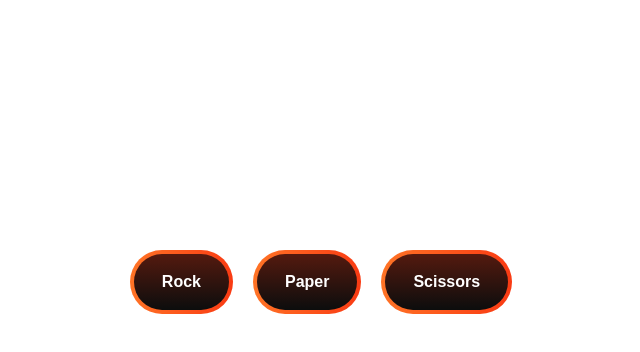
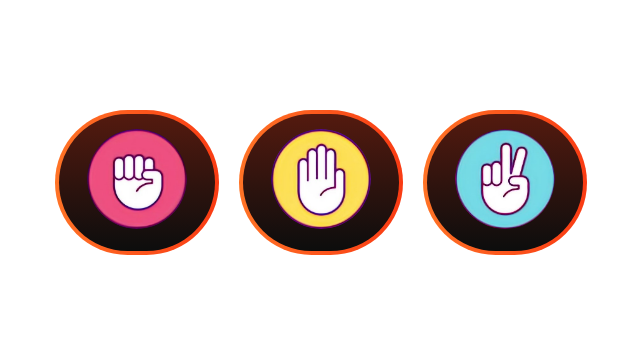
Before and after one commit to Amro-Khairi/brainnest-roshambo, a plain HTML site: page index.html in a window 1280 px wide. Both pictures are taken after a click on the button "Play". Shown: the whole page, without its empty margins (319-959 px from the left). Drawn offline with Linux system fonts and the light colour scheme.

Commit message:
adding photos

```diff
--- a/index.html
+++ b/index.html
@@ -21,9 +21,15 @@
       <button id="play" class="imported">Play</button>
     </div>
     <div class="container plays invis">
-      <button id="rock" class="imported">Rock</button>
-      <button id="paper" class="imported">Paper</button>
-      <button id="scissors" class="imported">Scissors</button>
+      <button id="rock" class="imported">
+        <img src="./assests/rock.png" alt="rock" />
+      </button>
+      <button id="paper" class="imported">
+        <img src="./assests/paper.png" alt="paper" />
+      </button>
+      <button id="scissors" class="imported">
+        <img src="./assests/scissors.png" alt="scissors" />
+      </button>
     </div>
 
     <script src="./scripts.js"></script>
--- a/scripts.js
+++ b/scripts.js
@@ -80,10 +80,12 @@ const handlePlaySection = (e) => {
     : null;
 
   if (computerScore === 5 || playerScore === 5) {
-    summary.classList.remove("invis");
-    resultSection.classList.add("invis");
     playSection.classList.add("invis");
     gameTypeSection.classList.add("invis");
+    setTimeout(() => {
+      summary.classList.remove("invis");
+      resultSection.classList.add("invis");
+    }, 1000);
   }
 
   if (computerScore === 5) {
--- a/style.css
+++ b/style.css
@@ -1,8 +1,15 @@
+img {
+  border-radius: 50%;
+  width: 100px;
+  height: 100px;
+  pointer-events: none;
+}
+
 .container {
   display: flex;
   justify-content: center;
   align-items: center;
-  margin-top: 30vh;
+  margin: 100px;
 }
 
 .result,
@@ -11,7 +18,7 @@
   justify-content: center;
   align-items: center;
   flex-direction: column;
-  margin-top: 30vh;
+  margin: 100px;
 }
 
 .invis {
```
Also changed, not shown: assests/paper.png (added), assests/rock.png (added), assests/scissors.png (added).
